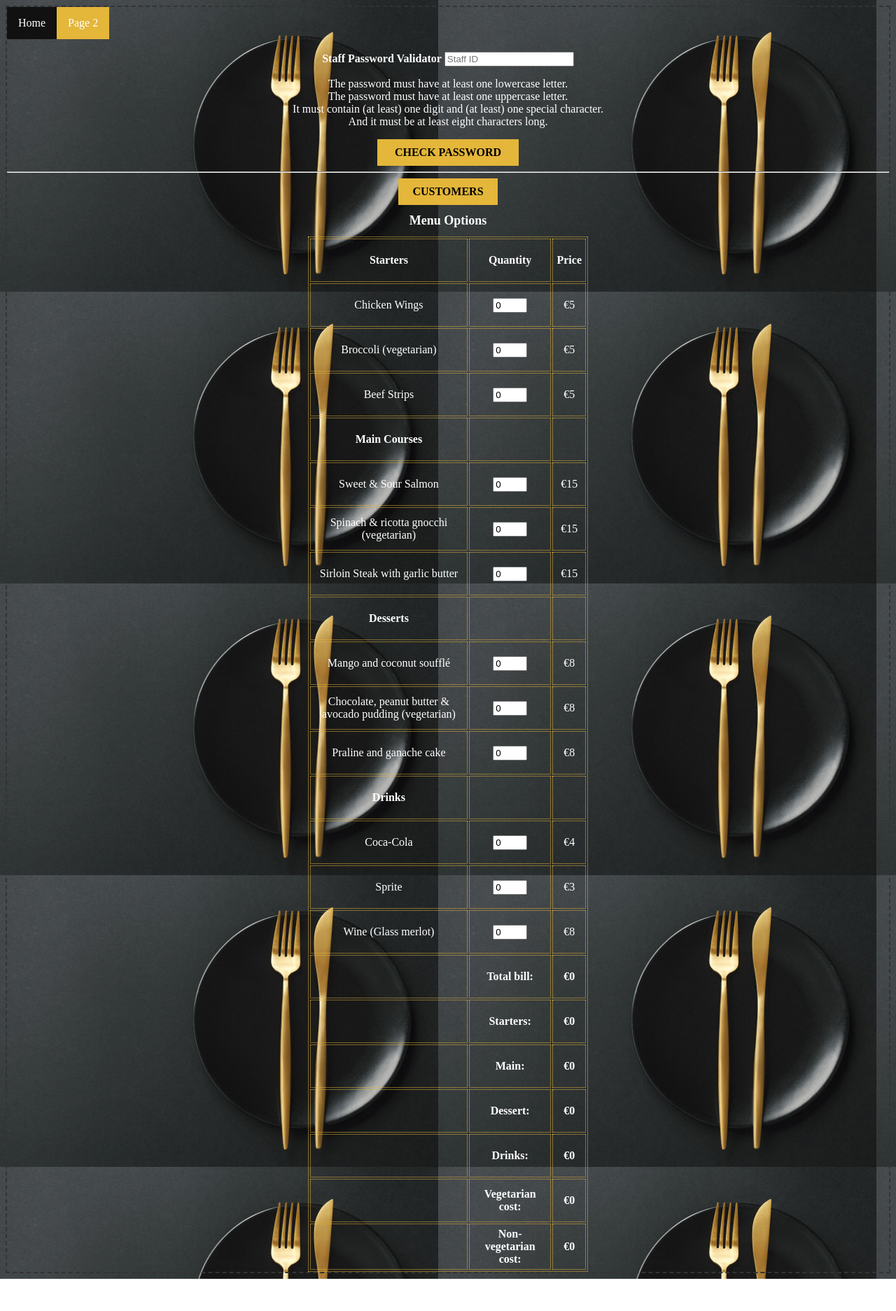
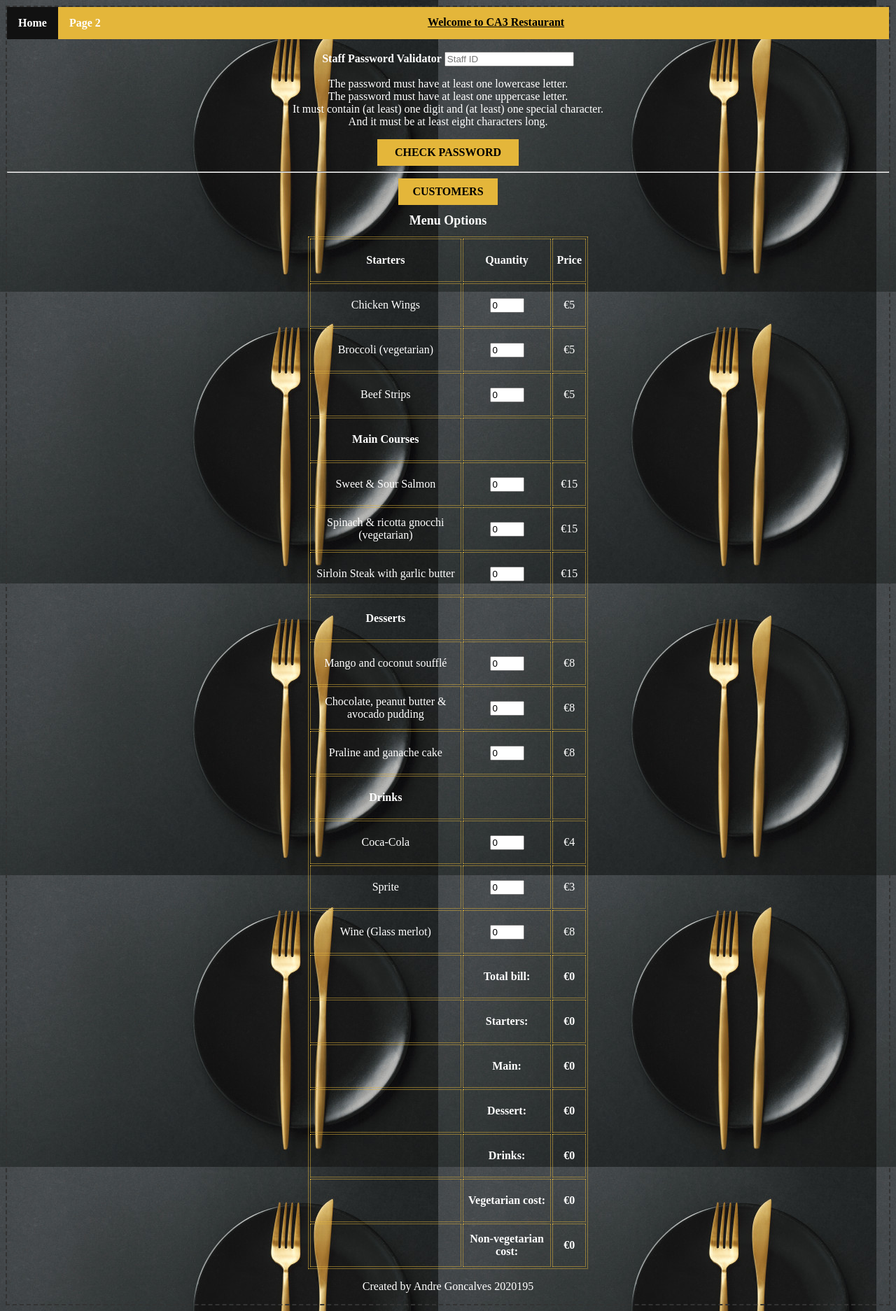
Before and after one commit to andreccgoncalves/CA3---Client-Side-Programming, a plain HTML site: page index.html in a window 1280 px wide. Shown: the whole page at 70% size. Before the commit the page ends 1828 px from the top, so only its background shows below. Drawn offline with Linux system fonts and the light colour scheme.

Commit message:
Update index.html

```diff
--- a/index.html
+++ b/index.html
@@ -13,16 +13,15 @@
 
 
 </head>
-<ul>
+<ul class="my_class">
   <li><a href="index.html" a class="active">Home</a></li>
   <li><a href="page2.html">Page 2</a></li>
+  <li style="color: black; padding: 1%; text-decoration: underline; text-align:center;">Welcome to CA3 Restaurant</li>
 </ul> <br>
 
 <body>
 
 
-
-  <div class="jumbotron" id="j1">
     <label for="StaffID" id="lblStaff">Staff Password Validator</label>
     <input type="text" id="StaffID" placeholder="Staff ID"><br>
 
@@ -32,20 +31,20 @@
       And it must be at least eight characters long.</p>
 
     <button onclick="validate()" class="checkPwd" type="button" id="getText">CHECK PASSWORD</button> <br>
-  </div>
+
 
 
       <hr>
-      <div class="jumbotron" id="j2">
+
         <button onclick="getRandom()" class="showUsers" type="button" id="getRandom">CUSTOMERS</button> <br>
 
-      </div>
+
 
 
       <div id="output"></div>
 
 
-    <div class="jumbotron" id="j3">
+
     <h1>Menu Options</h1>
     <table class="center">
       <tr>
@@ -134,7 +133,7 @@
       </tr>
       <tr>
 
-        <td>Chocolate, peanut butter & avocado pudding (vegetarian)</td>
+        <td>Chocolate, peanut butter & avocado pudding</td>
         <td>
           <input name="qnt_8" type="text" id="qnt_8" value="0" size="3" data-price="8">
         </td>
@@ -216,7 +215,7 @@
         <td class="dessert">&nbsp;</td>
         <td class="dessert right"><strong>Dessert:</strong></td>
         <td class="dessert"><strong>
-            <div id="DesertTotal">€0</div>
+            <div id="DessertTotal">€0</div>
           </strong></td>
 
       </tr>
@@ -248,14 +247,24 @@
 
       </tr>
 
-   </div>
+
     </table>
 
 
 
 
 
+  <!--Footer-->
 
+  <div class="footer fixed pt-sm-2 pt-md-4 pt-lg-5">
+    <div style="height: inherit;" class="row bg-dark mx-auto">
+      <div class="col-lg-10 col-md-8 col-sm-9 footer-txt">
+          <p class="mt-sm-1  mt-lg-4">Created by <span class="text-white">Andre Goncalves</span> 2020195<i
+              class="ml-3 text-secondary fab fa-facebook"></i><i class="ml-1 text-secondary fab fa-github"></i></p>
+        </ul>
+      </div>
+    </div>
+  </div>
 </body>
 
 </html>
```
